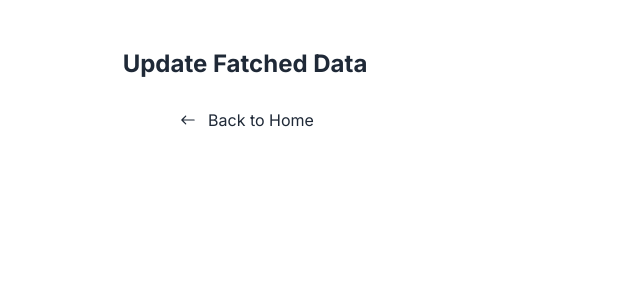
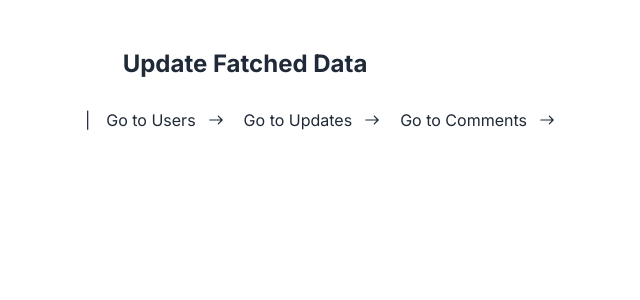
Before and after one commit to Amoebajelek/nextjs-fetchingAPI, a Next.js app: page /updates in a window 1280 px wide. Shown: the top 300 px of the page, without its empty margins (395-1035 px from the left). Built offline with nearby package versions, Linux system fonts and the light colour scheme.

Commit message:
Add Navigations Component

```diff
--- a/app/comments/page.tsx
+++ b/app/comments/page.tsx
@@ -1,8 +1,6 @@
 import React from 'react'
-import Link from 'next/link'
 
-import { IoIosArrowRoundBack } from 'react-icons/io'
-import { ShowDetailButton } from '../components/posts/ShowDetailButton'
+import { SecondNavigations } from '../components/SecondNavigations'
 
 interface IComments {
   postId: number,
@@ -21,7 +19,7 @@ export default async function page() {
   return (
     <main className="flex flex-col w-full gap-7 p-12 items-center mx-auto">
       <h1 className="text-2xl font-bold">Comments Data from Public API</h1>
-      <Link href='/' className='flex items-center gap-2'><IoIosArrowRoundBack size={24} />Back to Home</Link>
+      <SecondNavigations />
 
       <div className='flex flex-col md:grid lg:grid-cols-3 gap-4'>
         {
--- /dev/null
+++ b/app/components/MainNavigations.tsx
@@ -0,0 +1,14 @@
+import React from 'react'
+import Link from 'next/link'
+
+import { IoIosArrowRoundForward } from 'react-icons/io'
+
+export const MainNavigations = () => {
+  return (
+    <div className="flex gap-4">
+      <Link href='/users' className='flex items-center gap-2'>Go to Users <IoIosArrowRoundForward size={24} /></Link>
+      <Link href='/updates' className='flex items-center gap-2'>Go to Updates <IoIosArrowRoundForward size={24} /></Link>
+      <Link href='/comments' className='flex items-center gap-2'>Go to Comments <IoIosArrowRoundForward size={24} /></Link>
+    </div>
+  )
+}
--- /dev/null
+++ b/app/components/SecondNavigations.tsx
@@ -0,0 +1,15 @@
+import React from 'react'
+import Link from 'next/link'
+
+import { IoIosArrowRoundForward, IoIosArrowRoundBack } from 'react-icons/io'
+
+export const SecondNavigations = () => {
+  return (
+    <div className="flex gap-4">
+      <Link href='/' className='flex items-center gap-2 text-white'><IoIosArrowRoundBack size={24} />Back to Home</Link> |
+      <Link href='/users' className='flex items-center gap-2'>Go to Users <IoIosArrowRoundForward size={24} /></Link>
+      <Link href='/updates' className='flex items-center gap-2'>Go to Updates <IoIosArrowRoundForward size={24} /></Link>
+      <Link href='/comments' className='flex items-center gap-2'>Go to Comments <IoIosArrowRoundForward size={24} /></Link>
+    </div>
+  )
+}
--- a/app/page.tsx
+++ b/app/page.tsx
@@ -1,14 +1,13 @@
 import Link from "next/link"
 
 import { IoIosArrowRoundForward } from 'react-icons/io'
+import { MainNavigations } from "./components/MainNavigations"
 
 export default function Home() {
   return (
     <main className="flex flex-col max-w-4xl gap-7 p-12 text-center items-center mx-auto">
       <h1 className="text-2xl font-bold">Learning Fetching Public API</h1>
-      <Link href='/users' className='flex items-center gap-2'>Go to Users <IoIosArrowRoundForward size={24} /></Link>
-      <Link href='/updates' className='flex items-center gap-2'>Go to Updates <IoIosArrowRoundForward size={24} /></Link>
-      <Link href='/comments' className='flex items-center gap-2'>Go to Comments <IoIosArrowRoundForward size={24} /></Link>
+      <MainNavigations />
     </main>
   )
 }
--- a/app/updates/page.tsx
+++ b/app/updates/page.tsx
@@ -1,13 +1,12 @@
 import React from 'react'
-import Link from 'next/link'
 
-import { IoIosArrowRoundBack } from 'react-icons/io'
+import { SecondNavigations } from '../components/SecondNavigations'
 
 export default async function page() {
   return (
     <main className="flex flex-col w-full gap-7 p-12 items-center mx-auto">
       <h1 className="text-2xl font-bold">Update Fatched Data</h1>
-      <Link href='/' className='flex items-center gap-2'><IoIosArrowRoundBack size={24} />Back to Home</Link>
+      <SecondNavigations />
 
     </main>
   )
--- a/app/users/page.tsx
+++ b/app/users/page.tsx
@@ -1,8 +1,7 @@
 import React from 'react'
-import Link from 'next/link'
 
-import { IoIosArrowRoundBack } from 'react-icons/io'
 import { ShowDetailButton } from '../components/posts/ShowDetailButton'
+import { SecondNavigations } from '../components/SecondNavigations'
 
 interface IUsers {
   id: number,
@@ -23,7 +22,7 @@ export default async function page() {
   return (
     <main className="flex flex-col w-full gap-7 p-12 items-center mx-auto">
       <h1 className="text-2xl font-bold">Users Data from Public API</h1>
-      <Link href='/' className='flex items-center gap-2'><IoIosArrowRoundBack size={24} />Back to Home</Link>
+      <SecondNavigations />
 
       <div className='flex flex-col md:grid lg:grid-cols-3 gap-4'>
         {
```
